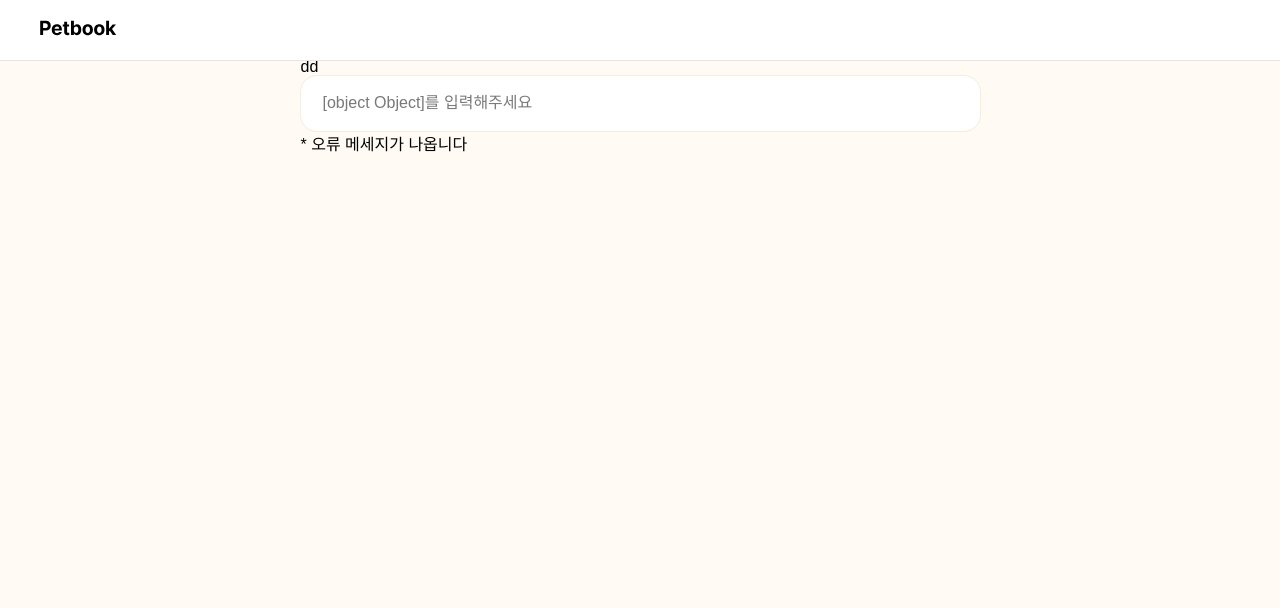
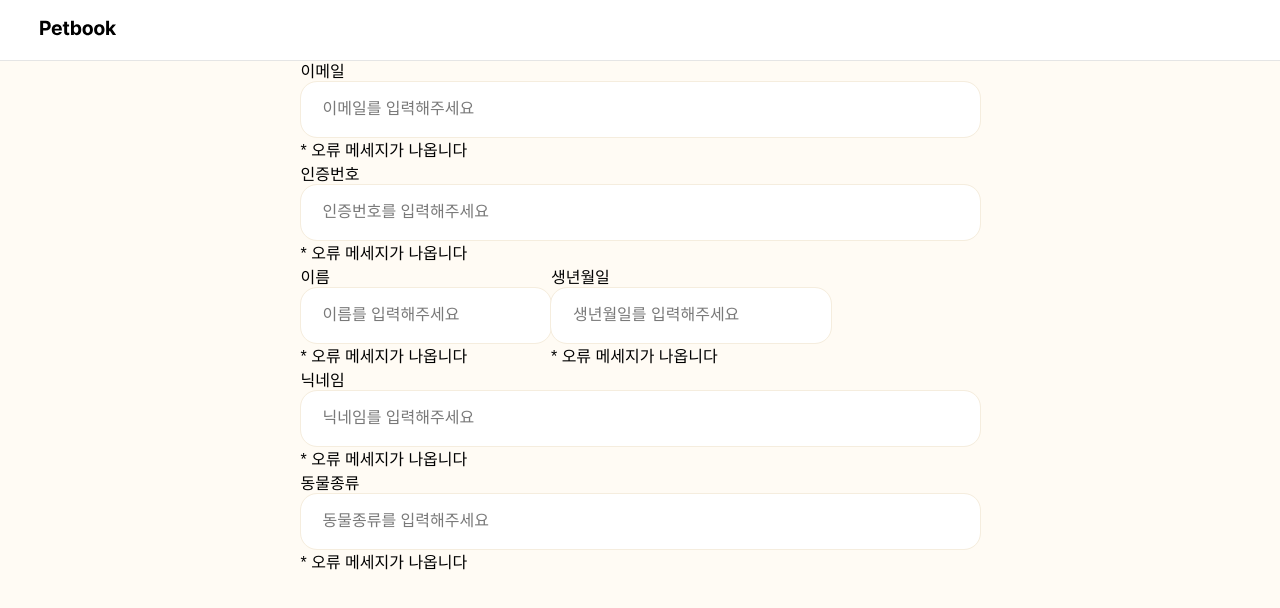
Before and after one commit to K-Slave/petBook-Client, a Next.js app in the folder petbook_fe/: page /login/register in a window 1280 px wide. Shown: the top 608 px of the page. Built offline with nearby package versions, Linux system fonts and the light colour scheme; a web font is replaced by a local one.

Commit message:
fixed-register-ui

```diff
--- a/petbook_fe/components/common/ValidationInput.tsx
+++ b/petbook_fe/components/common/ValidationInput.tsx
@@ -6,11 +6,11 @@ const ValidationInput = ({ current }: ValidationProps) => {
   return (
     <div>
       <div className="box">
-        <label>{current}</label>
+        <label htmlFor={`${current}`}>{current}</label>
         <input
           type="text"
           id={`${current}`}
-          placeholder={`${{ current }}를 입력해주세요 `}
+          placeholder={`${current}를 입력해주세요 `}
         />
       </div>
       <div className="err_box">* 오류 메세지가 나옵니다</div>
--- a/petbook_fe/pages/login/register.tsx
+++ b/petbook_fe/pages/login/register.tsx
@@ -23,7 +23,14 @@ const Register = () => {
       <TopNav />
       <Main>
         <div className="formWrap">
-          <ValidationInput current={"dd"} />
+          <ValidationInput current={"이메일"} />
+          <ValidationInput current={"인증번호"} />
+          <div className="flex">
+            <ValidationInput current={"이름"} />
+            <ValidationInput current={"생년월일"} />
+          </div>
+          <ValidationInput current={"닉네임"} />
+          <ValidationInput current={"동물종류"} />
         </div>
       </Main>
     </>
--- a/petbook_fe/styles/Globals.scss
+++ b/petbook_fe/styles/Globals.scss
@@ -120,6 +120,10 @@ input::placeholder {
   margin: 30px 0 102px 0;
   li {
     cursor: pointer;
+    a {
+      color: #444;
+      font-size: inherit;
+    }
     &:first-child {
       margin-right: 70px;
     }
```
Also changed, not shown: petbook_fe/pages/login/index.tsx (+9 -2 lines), 1 other file (tests, documents, lock files or other folders).
